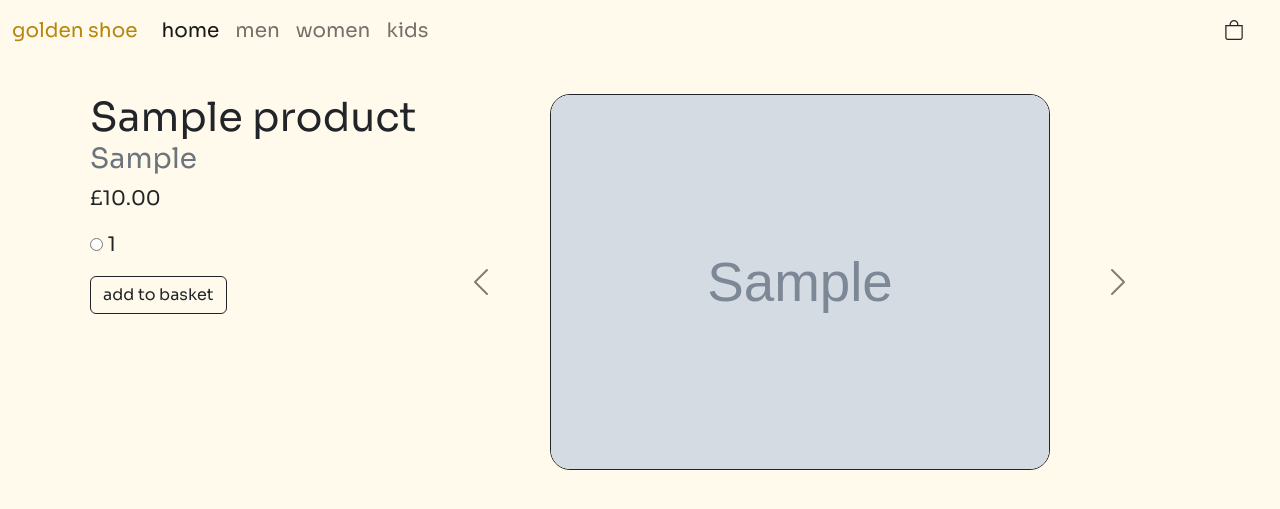
After one commit to gsbaker/goldenshoe, a Django app: page /product/1/ in a window 1280 px wide. The commit adds this page. Shown: the top 509 px of the page. Run offline with Django 3.2, Linux system fonts and the light colour scheme; tables that the repository leaves empty hold one stand-in row (values such as "Sample post"); grey boxes marked "Sample" are stand-in pictures.

Commit message:
Added ProductSize and SizeForm for product detail page

```diff
--- a/mysite/urls.py
+++ b/mysite/urls.py
@@ -13,12 +13,10 @@ Including another URLconf
     1. Import the include() function: from django.urls import include, path
     2. Add a URL to urlpatterns:  path('blog/', include('blog.urls'))
 """
-from django.conf import settings
-from django.conf.urls.static import static
 from django.contrib import admin
 from django.urls import path, include
 
 urlpatterns = [
     path('', include('shop.urls')),
     path('admin/', admin.site.urls),
-] + static(settings.MEDIA_URL, document_root=settings.MEDIA_ROOT)
+]
--- /dev/null
+++ b/shop/forms.py
@@ -0,0 +1,20 @@
+from django import forms
+from django.forms import ModelForm
+
+from shop.models import ProductSizes
+
+
+class SizeForm(ModelForm):
+    class Meta:
+        model = ProductSizes
+        fields = ['sizes']
+
+    def __init__(self, *args, **kwargs):
+        super(SizeForm, self).__init__(*args, **kwargs)
+        product = self.initial['product']
+        size_set = product.sizes
+        self.fields['sizes'] = forms.ModelChoiceField(
+            queryset=size_set,
+            widget=forms.RadioSelect,
+            label="Size",
+        )
--- a/shop/models.py
+++ b/shop/models.py
@@ -21,3 +21,17 @@ class Product(models.Model):
 class ProductImage(models.Model):
     product = models.ForeignKey(Product, related_name='images', on_delete=models.CASCADE)
     image = models.ImageField(upload_to='shoes')
+
+
+class ProductSize(models.Model):
+    product = models.ForeignKey(Product, related_name='sizes', on_delete=models.CASCADE)
+    number = models.IntegerField(default=0)
+    in_stock = models.BooleanField(default=True)
+
+    def __str__(self):
+        return str(self.number)
+
+
+class ProductSizes(models.Model):
+    product = models.ForeignKey(Product, on_delete=models.DO_NOTHING)
+    sizes = models.ForeignKey(ProductSize, on_delete=models.DO_NOTHING)
--- a/shop/static/style.css
+++ b/shop/static/style.css
@@ -1,9 +1,16 @@
 body {
-  font-family: 'Sora', sans-serif; }
+  font-family: 'Sora', sans-serif;
+  background-color: #FFFAEB; }
 
 .navbar-brand {
   color: darkgoldenrod; }
   .navbar-brand:hover {
     color: darkgoldenrod; }
 
+.carousel {
+  width: 750px; }
+  .carousel .carousel-item img {
+    width: 500px;
+    border-radius: 20px; }
+
 /*# sourceMappingURL=style.css.map */
--- a/shop/static/style.scss
+++ b/shop/static/style.scss
@@ -1,5 +1,6 @@
 body {
   font-family: 'Sora', sans-serif;
+  background-color: #FFFAEB;
 }
 
 .navbar-brand {
@@ -9,3 +10,15 @@ body {
     color: darkgoldenrod;
   }
 }
+
+$carousel-width: 500px;
+
+.carousel {
+  width: $carousel-width*1.5;
+  .carousel-item {
+    img {
+      width: $carousel-width;
+      border-radius: 20px;
+    }
+  }
+}
--- /dev/null
+++ b/shop/templates/detail.html
@@ -0,0 +1,53 @@
+{% extends 'base.html' %}
+
+{% block content %}
+    <div class="container pt-4">
+        <div class="d-flex flex-wrap">
+            <div class="p-2 fs-5">
+                <h1 class="m-0">{{ product.name }}</h1>
+                <h3 class="text-muted">{{ product.brand }}</h3>
+                <p>£{{ product.price }}</p>
+                <form action="" method="post">
+                    {% csrf_token %}
+{#                    {{ form }}#}
+                    {{ form.non_field_errors }}
+
+            {% for hidden_field in form.hidden_fields %}
+                {{ hidden_field.errors }}
+                {{ hidden_field }}
+            {% endfor %}
+                <ul class="list-unstyled">
+                {% for size in form.sizes %}
+                    <li class="fs-5"> {{ size.tag }} {{ size.choice_label }}</li>
+                {% endfor %}
+            </ul>
+                    <input type="submit" class="btn btn-outline-dark" value="add to basket">
+                </form>
+{#                <a class="btn btn-outline-dark">add to basket</a>#}
+            </div>
+                <div id="carouselExampleControls" class="carousel slide carousel-fade carousel-dark p-2" data-bs-interval="false">
+                    {% for img in product.images.all %}
+                        {% if forloop.first %}
+                            <div class="carousel-item active">
+                                <img src="/media/{{ img.image.name }}" alt="" class="d-block border border-dark m-auto">
+                            </div>
+                        {% else %}
+                            <div class="carousel-item">
+                                <img src="/media/{{ img.image.name }}" alt="" class="d-block border border-dark text-black m-auto">
+                            </div>
+                        {% endif %}
+                    {% endfor %}
+                    <button class="carousel-control-prev" type="button" data-bs-target="#carouselExampleControls" data-bs-slide="prev">
+                        <span class="carousel-control-prev-icon" aria-hidden="true"></span>
+                        <span class="visually-hidden">Previous</span>
+                    </button>
+                    <button class="carousel-control-next" type="button" data-bs-target="#carouselExampleControls" data-bs-slide="next">
+                        <span class="carousel-control-next-icon" aria-hidden="true"></span>
+                        <span class="visually-hidden">Next</span>
+                    </button>
+                </div>
+            </div>
+
+
+    </div>
+{% endblock %}
--- a/shop/urls.py
+++ b/shop/urls.py
@@ -1,8 +1,10 @@
+from django.conf import settings
+from django.conf.urls.static import static
 from django.urls import path
-from django.views.generic import TemplateView
 
 from shop import views
 
 urlpatterns = [
-    path('', views.index, name='index')
-]
+    path('', views.index, name='index'),
+    path('product/<int:product_id>/', views.detail, name='detail'),
+] + static(settings.MEDIA_URL, document_root=settings.MEDIA_ROOT)
--- a/shop/views.py
+++ b/shop/views.py
@@ -2,9 +2,30 @@ from django.http import HttpResponse
 
 
 # Create your views here.
+from django.shortcuts import render
 from django.template import loader
+
+from shop.forms import SizeForm
+from shop.models import Product
 
 
 def index(request):
     template = loader.get_template('index.html')
     return HttpResponse(template.render())
+
+
+def detail(request, product_id):
+    if request.method == 'POST':
+        form = SizeForm(request.POST)
+        if form.is_valid():
+            return HttpResponse('/')
+    else:
+        product = Product.objects.get(pk=product_id)
+        form = SizeForm(initial={'product': product})
+
+    context = {
+        'product': Product.objects.get(pk=product_id),
+        'form': form,
+    }
+    return render(request, 'detail.html', context)
+    # return render(request, 'detail.html', context)
```
Also changed, not shown: shop/admin.py (+7 -2 lines), shop/migrations/0007_productsize.py (added), shop/migrations/0008_productsizes.py (added), 1 other file.
